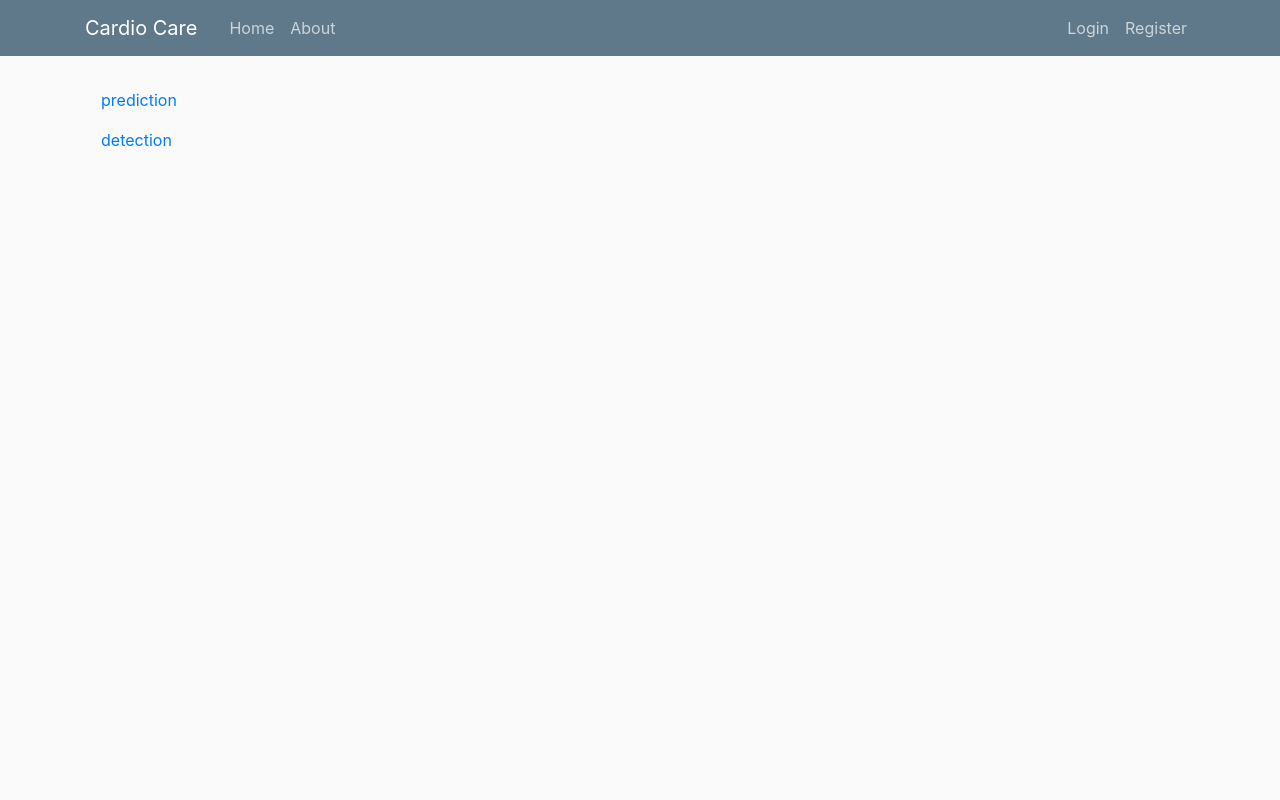
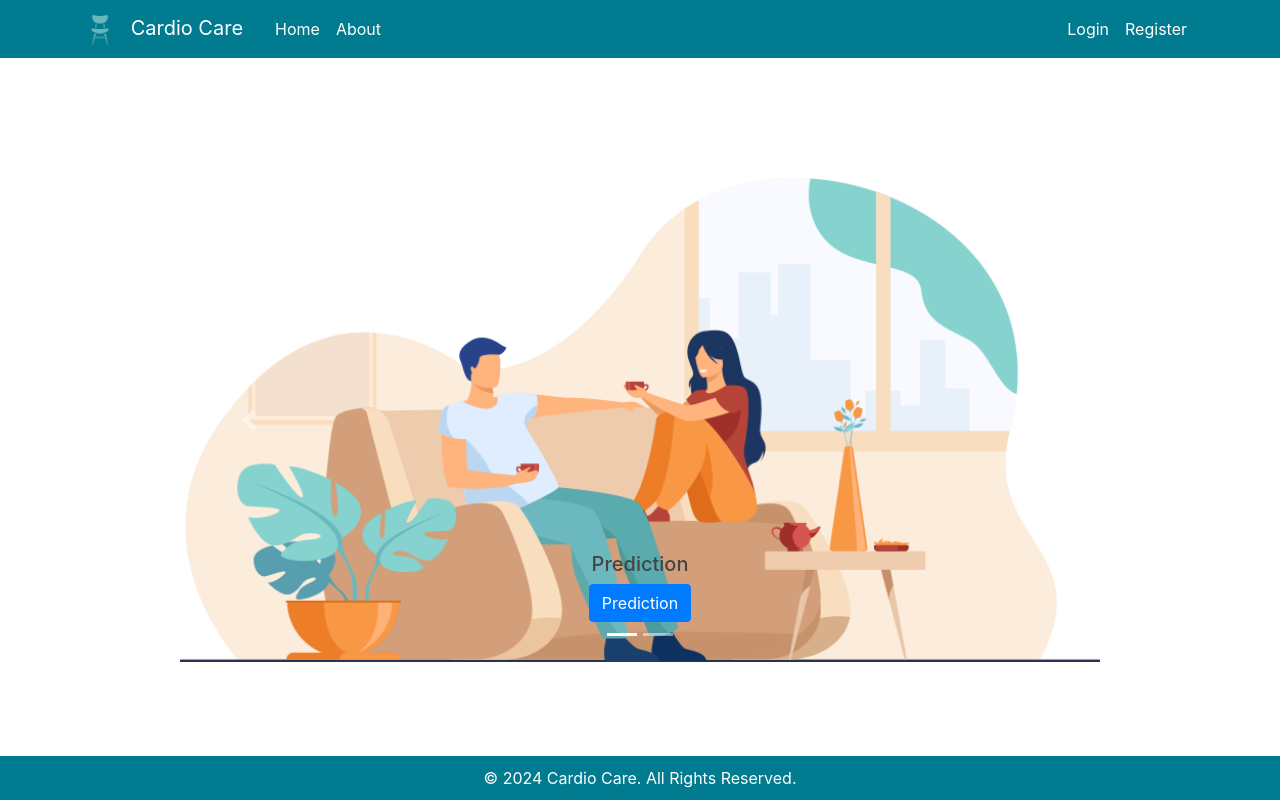
Before and after one commit to MoatazMaahmoud/GraduationProject, a Flask app: page / in a window 1280 px wide. Run offline with Flask 3, Linux system fonts and the light colour scheme; parts of the project's set-up code (start-up, migrations or seed data) failed here and were passed over; some libraries are stand-ins or nearby versions.

Commit message:
new looking website :)

```diff
--- a/flaskapp/templates/home.html
+++ b/flaskapp/templates/home.html
@@ -1,6 +1,33 @@
 {% extends "layout.html" %}
-<!--block named content will be added to the layout page in the specific place.-->
 {% block content %}
-<a class="nav-item nav-link" href="{{ url_for('prediction') }}">prediction</a>
-<a class="nav-item nav-link" href="{{ url_for('detection') }}">detection</a>
+<div id="carouselExampleIndicators" class="carousel slide" data-ride="carousel">
+  <ol class="carousel-indicators">
+    <li data-target="#carouselExampleIndicators" data-slide-to="0" class="active"></li>
+    <li data-target="#carouselExampleIndicators" data-slide-to="1"></li>
+  </ol>
+  <div class="carousel-inner">
+    <div class="carousel-item active">
+      <img class="d-block w-100" src="{{ url_for('static', filename='prediction_image.png') }}" alt="Prediction Slide">
+      <div class="carousel-caption d-none d-md-block">
+        <h5>Prediction</h5>
+        <a class="btn btn-primary" href="{{ url_for('prediction') }}">Prediction</a>
+      </div>
+    </div>
+    <div class="carousel-item">
+      <img class="d-block w-100" src="{{ url_for('static', filename='detection_image.png') }}" alt="Detection Slide">
+      <div class="carousel-caption d-none d-md-block">
+        <h5>Detection</h5>
+        <a class="btn btn-primary" href="{{ url_for('detection') }}">Detection</a>
+      </div>
+    </div>
+  </div>
+  <a class="carousel-control-prev" href="#carouselExampleIndicators" role="button" data-slide="prev">
+    <span class="carousel-control-prev-icon" aria-hidden="true"></span>
+    <span class="sr-only">Previous</span>
+  </a>
+  <a class="carousel-control-next" href="#carouselExampleIndicators" role="button" data-slide="next">
+    <span class="carousel-control-next-icon" aria-hidden="true"></span>
+    <span class="sr-only">Next</span>
+  </a>
+</div>
 {% endblock content %}
--- a/flaskapp/templates/layout.html
+++ b/flaskapp/templates/layout.html
@@ -15,12 +15,47 @@
     {% else %}
         <title>Cardio Care</title>
     {% endif %}
+    <style>
+        body {
+            background-color: white;
+            color: #007b8f; /* Cyan text */
+        }
+        .navbar {
+            background-color: #007b8f; /* Cyan background */
+        }
+        .navbar-brand, .nav-link {
+            color: white !important;
+        }
+        .alert {
+            color: white;
+            background-color: #007b8f; /* Cyan background for alerts */
+        }
+        .carousel {
+            margin: 50px auto;
+        }
+        .carousel-inner {
+            width: 100%;
+            max-height: 600px; /* Adjust the max-height as needed */
+        }
+        footer {
+            background-color: #007b8f; /* Cyan background */
+            color: white;
+            padding: 10px 0;
+            position: fixed;
+            bottom: 0;
+            width: 100%;
+            text-align: center;
+        }
+    </style>
 </head>
 <body>
     <header class="site-header">
-      <nav class="navbar navbar-expand-md navbar-dark bg-steel fixed-top">
+      <nav class="navbar navbar-expand-md navbar-dark fixed-top">
         <div class="container">
-          <a class="navbar-brand mr-4" href="{{ url_for('home') }}">Cardio Care</a>
+          <a class="navbar-brand mr-4" href="{{ url_for('home') }}">
+            <img src="{{ url_for('static', filename='logo.png') }}" alt="Logo" style="height: 30px; width: 30px; margin-right: 10px;">
+            Cardio Care
+          </a>
           <button class="navbar-toggler" type="button" data-toggle="collapse" data-target="#navbarToggle" aria-controls="navbarToggle" aria-expanded="false" aria-label="Toggle navigation">
             <span class="navbar-toggler-icon"></span>
           </button>
@@ -38,16 +73,15 @@
               {% else %}
                 <a class="nav-item nav-link" href="{{ url_for('login') }}">Login</a>
                 <a class="nav-item nav-link" href="{{ url_for('register') }}">Register</a>
-
               {% endif %}
             </div>
           </div>
         </div>
       </nav>
     </header>
-    <main role="main" class="container">
-      <div class="row">
-        <div class="col-md-8">
+    <main role="main" class="container mt-5 pt-5">
+        <div class="row justify-content-center">
+            <div class="col-md-10">
                 {% with messages = get_flashed_messages(with_categories=true) %}
                     {% if messages %}
                         {% for category, message in messages %}
@@ -57,25 +91,14 @@
                         {% endfor %}
                     {% endif %}
                 {% endwith %}
-        <!--block named content will be added by the child that has the different thing to show-->
+                <!-- Block named content will be added by the child that has the different thing to show -->
                 {% block content %}{% endblock %}
             </div>
-        <!-- <div class="col-md-4">
-          <div class="content-section">
-            <h3>Our Sidebar</h3>
-            <p class='text-muted'>You can put any information here you'd like.
-              <ul class="list-group">
-                <li class="list-group-item list-group-item-light">Latest Posts</li>
-                <li class="list-group-item list-group-item-light">Announcements</li>
-                <li class="list-group-item list-group-item-light">Calendars</li>
-                <li class="list-group-item list-group-item-light">etc</li>
-              </ul>
-            </p>
-          </div>
-        </div> -->
         </div>
     </main>
-
+    <footer>
+        &copy; 2024 Cardio Care. All Rights Reserved.
+    </footer>
 
     <!-- Optional JavaScript -->
     <!-- jQuery first, then Popper.js, then Bootstrap JS -->
```
Also changed, not shown: flaskapp/templates/mymedicalrecords.html (+11 -6 lines), flaskapp/templates/prediction.html (+29 -36 lines), flaskapp/templates/prediction_result.html (+16 -10 lines), flaskapp/static/detection_image.png (added), flaskapp/static/logo.png (added), flaskapp/static/prediction_image.png (added), flaskapp/static/profile_pics/64707cefd9a1038a.jpeg (added), flaskapp/static/profile_pics/86d4e2912d8a7066.jpeg (added), flaskapp/static/profile_pics/8c78bcb966f3a0d8.jpeg (added), flaskapp/static/profile_pics/bd7fc963a45d4c73.jpeg (added), flaskapp/static/profile_pics/c4ef3313f2cfc03f.jpeg (added), flaskapp/static/profile_pics/e7a6e3f73a94f302.jpeg (added). Lines whose indentation alone changed are shown as unchanged.
